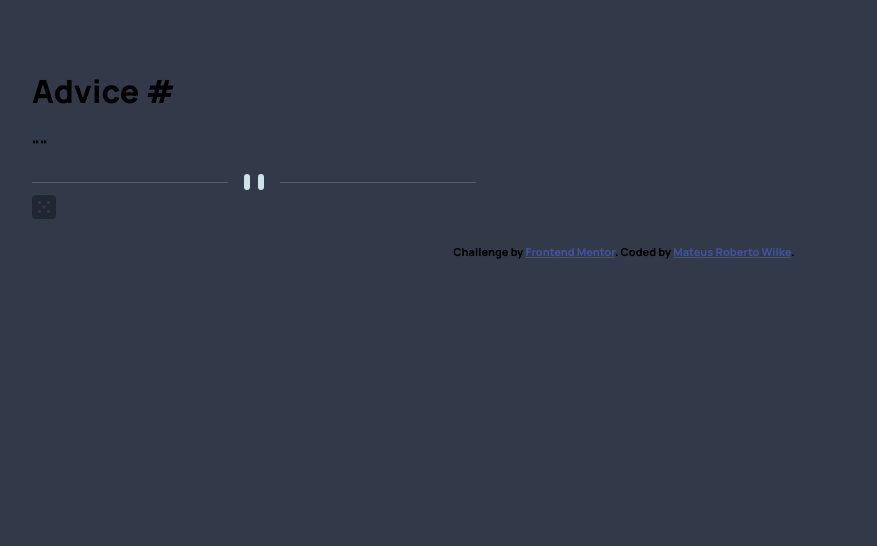
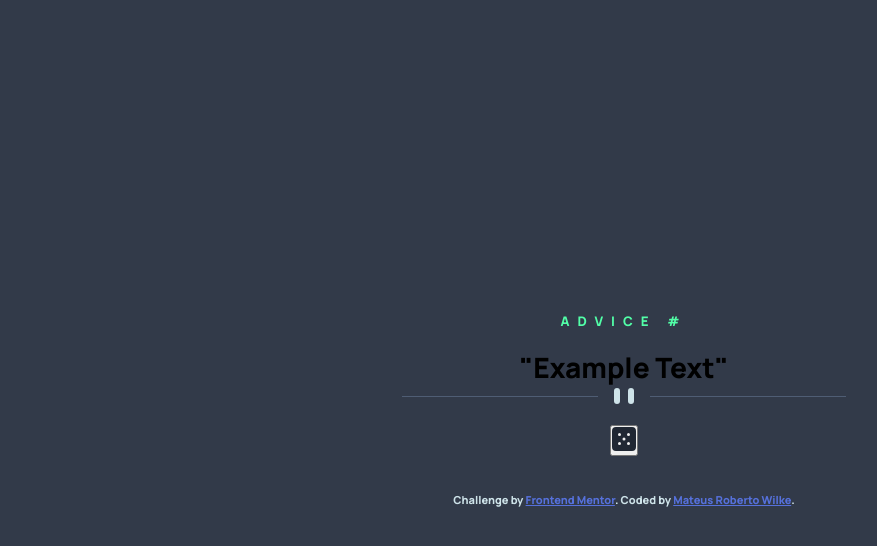
Before and after one commit to wkmateusr/advice-generator-app-main, a plain HTML site: page index.html in a window 1280 px wide. Shown: the whole page, without its empty margins (16-893 px from the left). Drawn offline with Linux system fonts and the light colour scheme.

Commit message:
git comiit -m

```diff
--- a/index.html
+++ b/index.html
@@ -17,14 +17,17 @@
       Advice #<!-- Advice ID goes here -->
     </h1>
     <p>
-      "<!-- Advice text goes here -->"
+      "Example Text"
     </p>
     <picture>
-      <source media="(min-width: 768px)" srcset="./images/pattern-divider-desktop.svg">
-      <img src="./images/pattern-divider-mobile.svg" alt="">
+      <source media="(min-width: 768px)" srcset="./images/pattern-divider-desktop.svg" />
+      <img src="./images/pattern-divider-mobile.svg" alt="" />
     </picture>
     <div>
-      <img src="./images/icon-dice.svg" alt="">
+      <button>
+        <img src="./images/icon-dice.svg" alt="" />
+      </button>
+
     </div>
   </div>
 
--- a/style.css
+++ b/style.css
@@ -1,4 +1,10 @@
 @import url('https://fonts.googleapis.com/css2?family=Manrope:wght@800&display=swap');
+
+*{
+    margin: 0;
+    padding: 0;
+    box-sizing: border-box;
+}
 
 :root{
 --light-cyan: hsl(193, 38%, 86%);
@@ -6,8 +12,6 @@
 --Ggayish-blue: hsl(217, 19%, 38%);
 --dark-grayish-blue: hsl(217, 19%, 24%);
 }
-.attribution { font-size: 11px; text-align: center; }
-.attribution a { color: hsl(228, 45%, 44%); }
 
 img{
     max-width: 100%;
@@ -18,8 +22,53 @@ font-family: "Manrope", sans-serif;
 font-size: 16px;
 background-color: var(--dark-grayish-blue);
 padding: 1.25rem;
+text-align: center;
+display: flex;
+flex-direction: column;
+align-items: center;
+justify-content: center;
+height: calc(100vh - 0.1px);
 }
+
+p{
+    font-size: 28px;
+    line-height: 1.5;
+}
+
 .container{
     background-color: var(--grayish-blue);
     padding: 1.25rem;
+    border-radius: 1rem;
 }
+
+.container h1{
+    color: var(--neon-green);
+    text-transform: uppercase;
+    letter-spacing: 0.5rem;
+    font-size: 0.825rem;
+    margin-bottom: 1rem;
+}
+
+.conteiner p {
+    margin-bottom: 2rem;
+    color: var(--light-cyan);
+}
+
+.container picture img{
+    margin-bottom: 1rem;
+}
+
+.attribution {
+    font-size: 11px;
+    text-align: center;
+    margin-top: 1rem;
+    color: var(--light-cyan);
+}
+.attribution a {
+    color: hsl(228, 66%, 60%);
+    transition: color 0.3s ease-in-out;
+ }
+
+.attribution a:hover{
+    color: hsl(228, 40%, 40%)
+}
```
